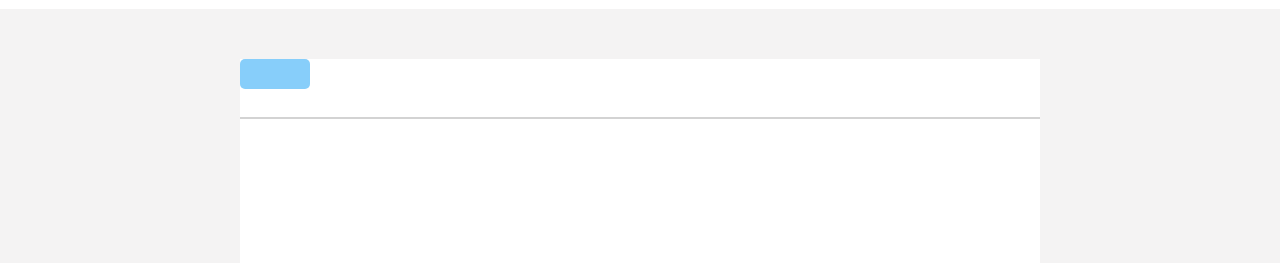
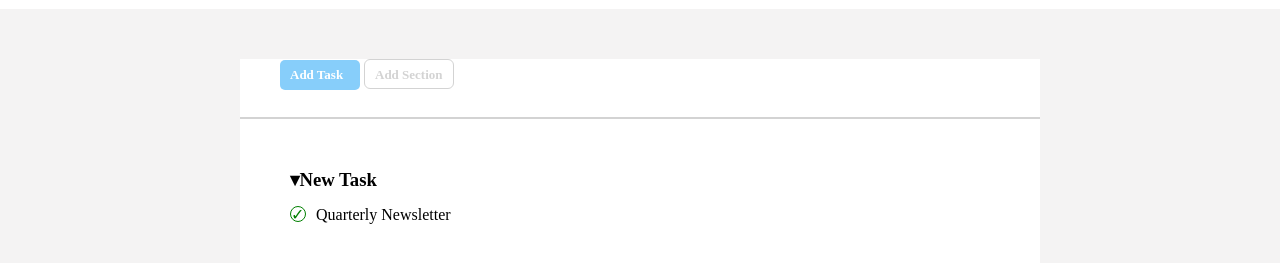
Before and after one commit to Martab1/html-css-toboolist, a plain HTML site: page index.html in a window 1280 px wide. Shown: the part 71-334 px from the top of the page. Drawn offline with Linux system fonts and the light colour scheme.

Commit message:
add first list

```diff
--- a/css/style.css
+++ b/css/style.css
@@ -33,13 +33,70 @@ h1{
 .section{
     height: 60px;
     border-bottom: 2px solid lightgrey;
+
 }
 
 
+.button{
+    display: inline-block;
+}
+
 
 .add-task{
+
     background: lightskyblue;
-    width: 70px;
+    width: 80px;
     height:30px;
+    margin-left: 40px;
     border-radius: 5px;
+
 }
+
+
+.add-section{
+    background: #fff;
+    width: 90px;
+    height: 30px;
+    border: 1px solid lightgray;
+    border-radius: 6px;
+}
+
+
+.add1{
+    color: #fff;
+    font-size: 13px;
+    line-height: 30px;
+    padding-left: 10px;
+}
+
+.add2{
+    color: lightgray;
+    font-size: 13px;
+    line-height: 30px;
+    padding-left: 10px;
+
+}
+
+
+.content{
+   margin-left: 50px;
+   margin-top:50px;
+}
+
+ul{
+    list-style: none;
+    padding-left: 0;
+    list-style-position: inside;
+    margin-top:15px;
+
+}
+
+.v{display: inline-block;
+    color:green;
+    width: 16px;
+    height: 16px;
+    border: 1px solid;
+    border-radius: 50%;
+    margin-right: 10px;
+    line-height: 16px ;
+}
--- a/index.html
+++ b/index.html
@@ -18,14 +18,32 @@
     <main class="contenitor">
         <div class="section">
             <section class="button add-task">
+              <span class="add1"> <strong>Add Task</strong></span>
+            </section>
+
+            <section class="button add-section">
+              <span class="add2"><strong>Add Section</strong></span>
+            </section>
+
+
+        </div>
+
+        <div class="content">
+            <section>
+                <h3>&#9662;New Task</h3>
+                <ul>
+                    <li><span class="v">&check;</span>Quarterly Newsletter</li>
+                </ul>
 
             </section>
 
-            <section class="button add-section">
+            <section>
 
             </section>
 
+            <section>
 
+            </section>
         </div>
 
 
```
